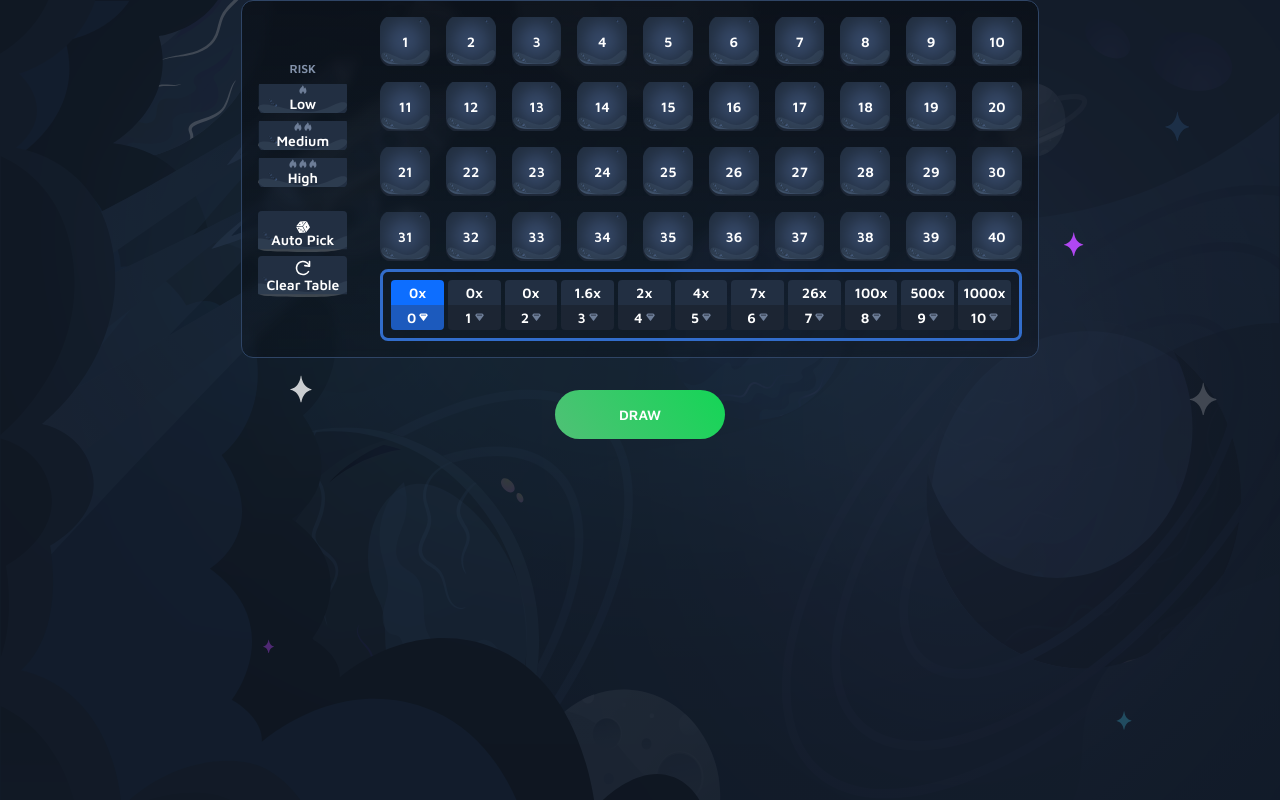
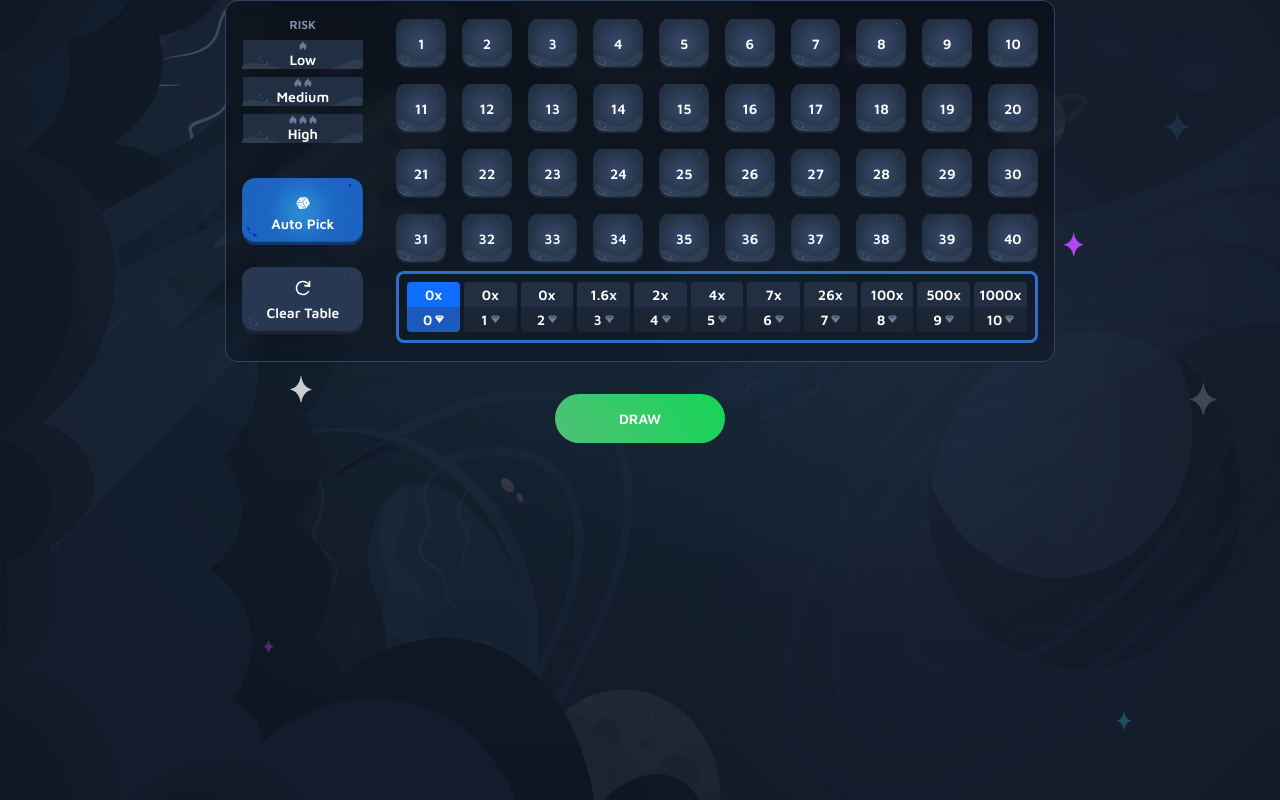
Before and after one commit to garneck/kenothings, a Next.js app: page /keno in a window 1280 px wide. Built offline with nearby package versions, Linux system fonts and the light colour scheme.

Commit message:
feat(tableControls): styles up table controls

```diff
--- a/src/components/keno/tableControls.tsx
+++ b/src/components/keno/tableControls.tsx
@@ -16,18 +16,18 @@ const TableControls: React.FC = () => {
 
   return (
     <TableControlsContainer>
-      <TableControlsButton onClick={handleAutoPick}>
+      <AutoPickButton onClick={handleAutoPick}>
         <TableControlsButtonElement>
           <Dice src="/images/dice.svg" alt="dice" width={24} height={24} />
         </TableControlsButtonElement>
         <TableControlsButtonElement>auto pick</TableControlsButtonElement>
-      </TableControlsButton>
-      <TableControlsButton onClick={handleClearTable}>
+      </AutoPickButton>
+      <ClearButton onClick={handleClearTable}>
         <TableControlsButtonElement>
           <Image src="/images/clear.svg" alt="clear" width={16} height={16} />
         </TableControlsButtonElement>
         <TableControlsButtonElement>clear table</TableControlsButtonElement>
-      </TableControlsButton>
+      </ClearButton>
     </TableControlsContainer>
   );
 };
@@ -35,7 +35,6 @@ const TableControls: React.FC = () => {
 const TableControlsContainer = styled.div`
   display: flex;
   flex-flow: column nowrap;
-  gap: 4px;
   height: 100%;
   width: 100%;
   align-items: center;
@@ -48,20 +47,34 @@ const Dice = styled(Image)`
 
 const TableControlsButton = styled.button`
   cursor: pointer;
-  padding: 4px 8px;
+  padding: 24px;
   display: flex;
   flex-flow: column nowrap;
   align-items: center;
   width: 100%;
+  gap: 8px;
 
   background: transparent;
-  background-image: ${(props) => props.theme.buttonBackgrounds.risk};
+  background-image: ${(props) => props.theme.buttonBackgrounds.table};
+  background-size: contain;
+  background-repeat: no-repeat;
   background-position: center;
-  background-size: cover;
-  background-repeat: no-repeat;
   border: none;
   border-radius: 4px;
   outline: none;
+
+  &:hover {
+    transition: filter 0.3s ease;
+    filter: brightness(1.5);
+  }
+`;
+
+const AutoPickButton = styled(TableControlsButton)`
+  background-image: ${(props) => props.theme.buttonBackgrounds.table.active};
+`;
+
+const ClearButton = styled(TableControlsButton)`
+  background-image: ${(props) => props.theme.buttonBackgrounds.table.base};
 `;
 
 const TableControlsButtonElement = styled.div`
--- a/src/layouts/theme/buttonBackgrounds.ts
+++ b/src/layouts/theme/buttonBackgrounds.ts
@@ -12,7 +12,10 @@ const buttonBackgrounds = {
     hard: `url("/images/keno/btn-win-hard.svg")`,
   },
   risk: `url("/images/risk/btn-default.svg")`,
-  table: `url("/images/table/btn-default.svg")`,
+  table: {
+    base: `url("/images/table/btn-default.svg")`,
+    active: `url("/images/table/btn-active.svg")`,
+  },
 };
 
 export default buttonBackgrounds;
```
Also changed, not shown: public/images/table/btn-active.svg (added).
